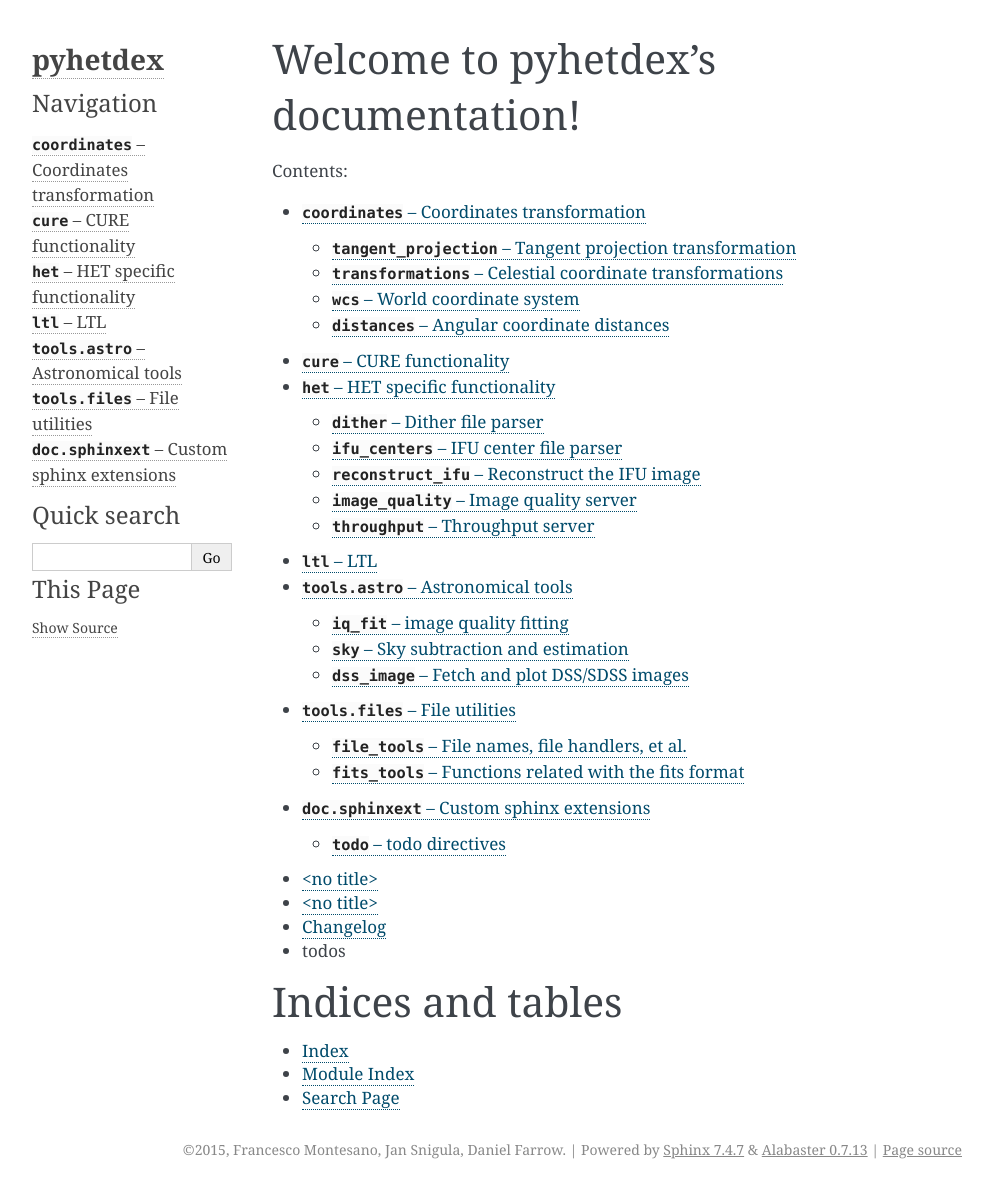
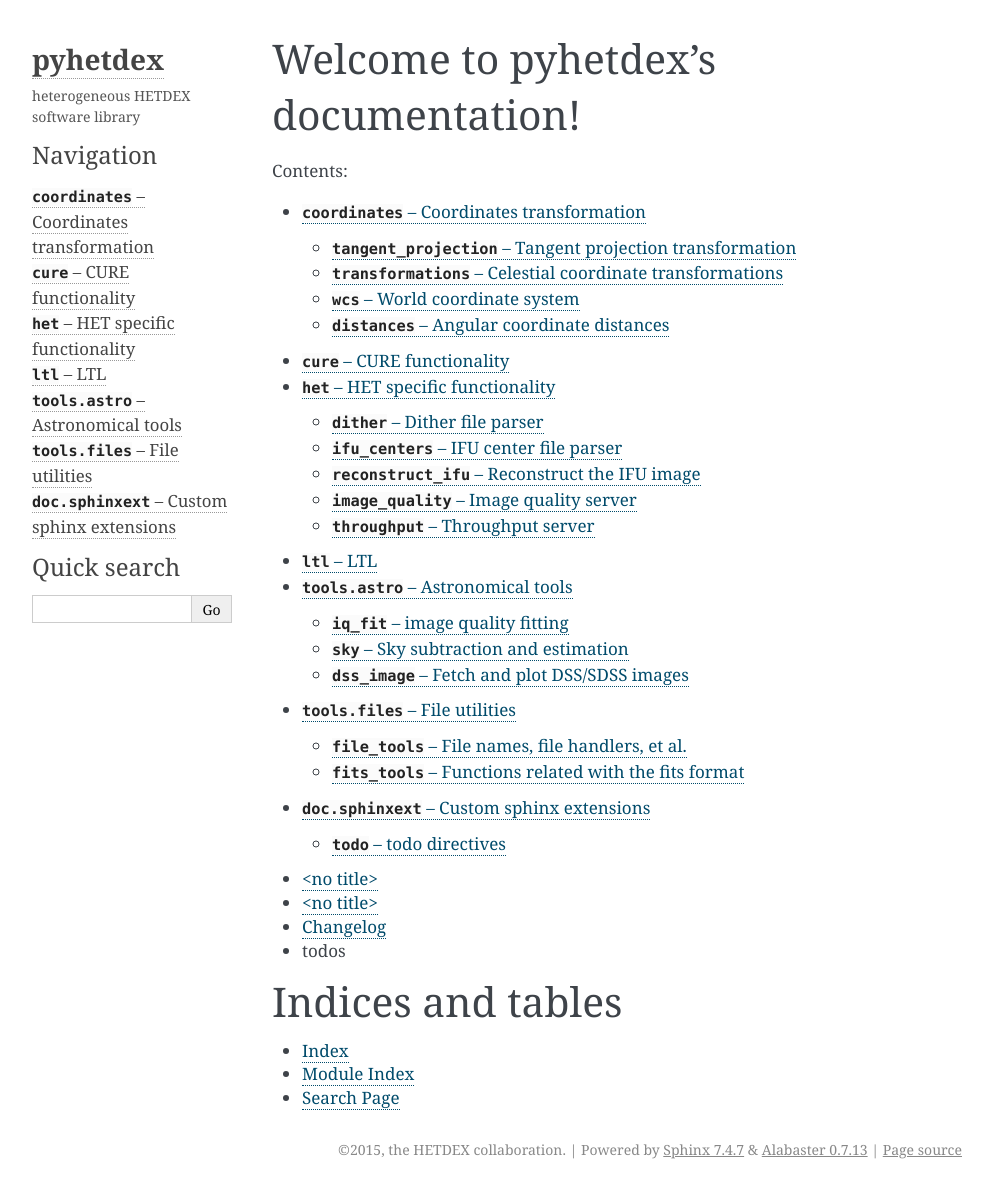
Before and after one commit to HETDEX/pyhetdex, a Sphinx documentation site: the page built from doc/source/index.rst, in a window 1280 px wide. Shown: the whole page, without its empty margins (148-1141 px from the left). Built offline with Sphinx 7.4.7, drawn with Linux system fonts in a browser that asks for light colours.

Commit message:
2015-03-03  Francesco Montesano <montefra@mpe.mpg.de>
	* doc/source/conf.py: added project description in the side bar. Added
	sphinx.ext.intersphinx



git-svn-id: svn://luna.mpe.mpg.de/pyhetdex/trunk@55 79f4aad7-2104-455e-8097-9644d3262b72

```diff
--- a/doc/source/conf.py
+++ b/doc/source/conf.py
@@ -35,6 +35,7 @@ extensions = [
     'sphinx.ext.autodoc',
     'sphinx.ext.autosummary',
     #'sphinx.ext.doctest',
+    'sphinx.ext.intersphinx',
     'sphinx.ext.coverage',
     'sphinx.ext.mathjax',
     'sphinx.ext.ifconfig',
@@ -67,7 +68,7 @@ master_doc = 'index'
 
 # General information about the project.
 project = u'pyhetdex'
-copyright = u'2015, Francesco Montesano, Jan Snigula, Daniel Farrow'
+copyright = u'2015, the HETDEX collaboration'
 
 # The version info for the project you're documenting, acts as replacement for
 # |version| and |release|, also used in various other places throughout the
@@ -133,7 +134,8 @@ html_theme = 'alabaster'
 # Theme options are theme-specific and customize the look and feel of a theme
 # further.  For a list of options available for each theme, see the
 # documentation.
-html_theme_options = {"github_button": False}
+html_theme_options = {"github_button": False,
+                      "description": "heterogeneous HETDEX software library"}
 
 # Add any paths that contain custom themes here, relative to this directory.
 html_theme_path = [alabaster.get_path()]
@@ -175,8 +177,9 @@ html_static_path = ['_static']
 # Custom sidebar templates, maps document names to template names.
 html_sidebars = {
         '**': [
-                'about.html', 'navigation.html', 'searchbox.html',
-                'sourcelink.html',
+                'about.html',
+                'navigation.html',
+                'searchbox.html',
                ]
         }
 
@@ -291,3 +294,12 @@ texinfo_documents = [
 
 # If true, do not generate a @detailmenu in the "Top" node's menu.
 #texinfo_no_detailmenu = False
+
+
+# Example configuration for intersphinx: refer to the Python standard library.
+intersphinx_mapping = {'python2': ('http://docs.python.org/2', None),
+                       'python3': ('http://docs.python.org/3', None),
+                       'numpy': ('http://docs.scipy.org/doc/numpy/', None),
+                       'scipy': ('http://docs.scipy.org/doc/scipy/reference/', None),
+                       'matplotlib': ('http://matplotlib.sourceforge.net/', None),
+                       }
```
Also changed, not shown: 1 other file.
